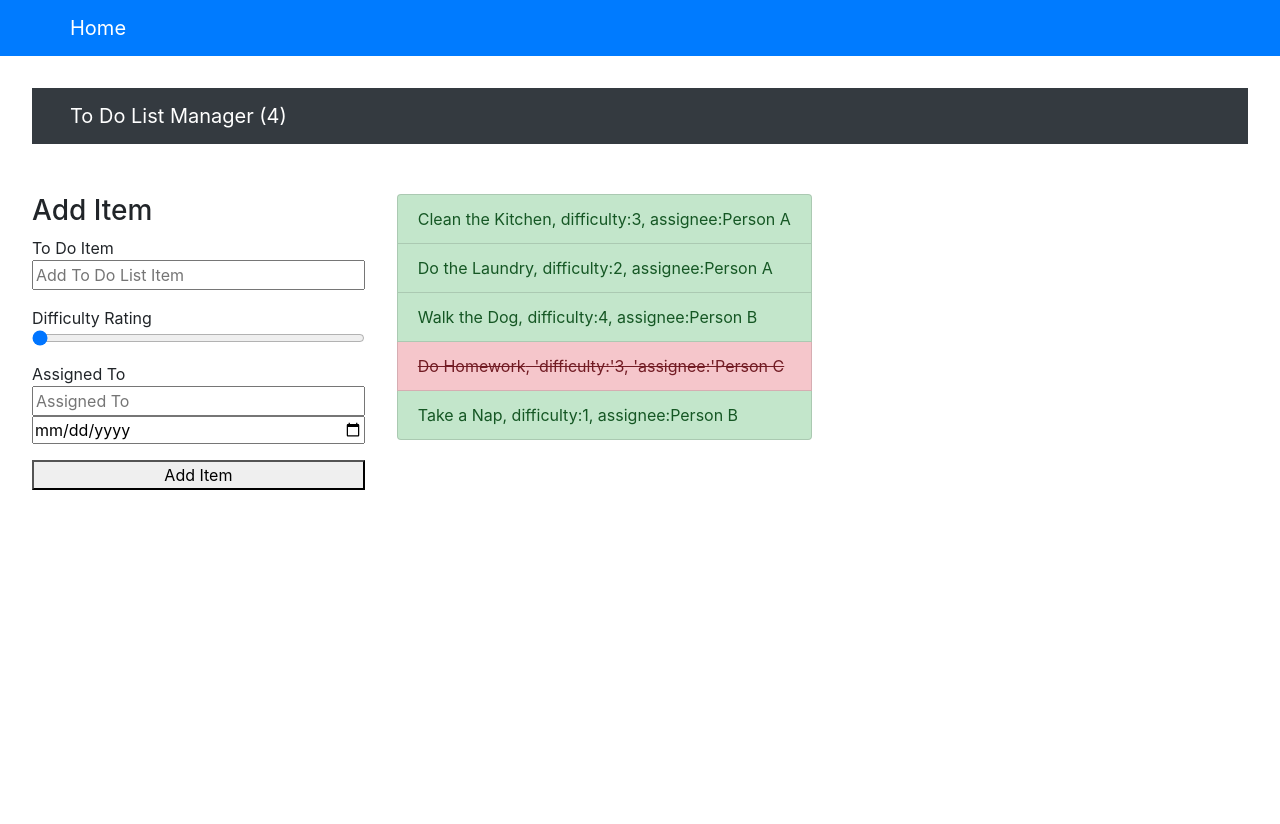
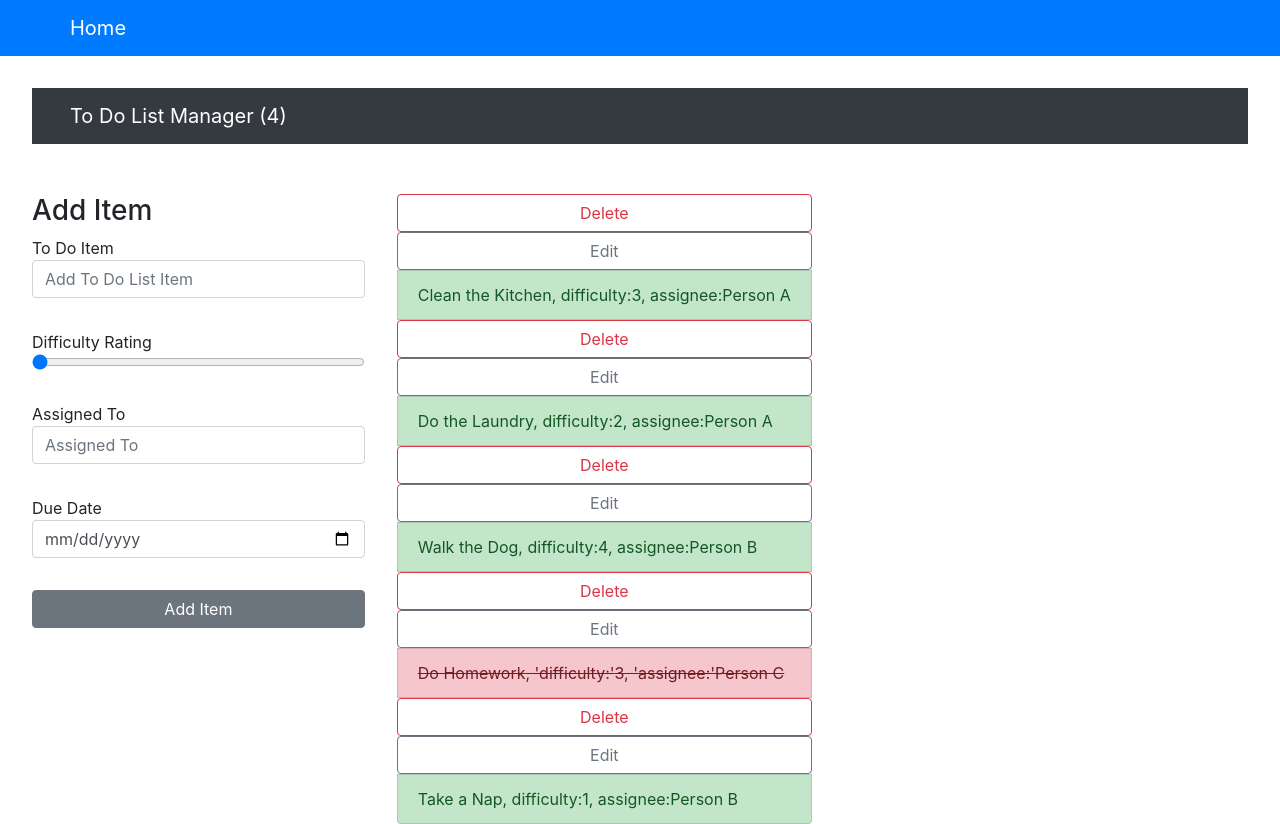
Before and after one commit to ibrahimBanat/todo, a React (Create React App) app: page / in a window 1280 px wide. Before the commit the page ends 800 px from the top, so only its background shows below. Built offline with nearby package versions, Linux system fonts and the light colour scheme.

Commit message:
adding edit/delete button

```diff
--- a/src/components/todo/Form.js
+++ b/src/components/todo/Form.js
@@ -1,68 +1,80 @@
 import React from 'react';
+import { useState } from 'react';
+import { Button } from 'react-bootstrap';
+import { Form } from 'react-bootstrap';
+function TodoForm(props) {
+  const [item, setItem] = useState({});
 
-class TodoForm extends React.Component {
-  constructor(props) {
-    super(props);
-    this.state = { item: {} };
-  }
-  handleInputChange = e => {
-    this.setState({
-      item: { ...this.state.item, [e.target.name]: e.target.value },
-    });
+  const handleInputChange = e => {
+    setItem({ ...item, [e.target.name]: e.target.value });
   };
 
-  handleSubmit = e => {
+  const handleSubmit = e => {
     e.preventDefault();
     e.target.reset();
-    this.props.handleSubmit(this.state.item);
-    const item = {};
-    this.setState({ item });
+    props.handleSubmit(item);
+    setItem({});
   };
 
-  render() {
-    return (
-      <>
-        <h3>Add Item</h3>
-        <form onSubmit={this.handleSubmit}>
-          <label>
+  return (
+    <>
+      <h3>Add Item</h3>
+      <Form onSubmit={handleSubmit}>
+        <Form.Group controlId='formBasicEmail'>
+          <Form.Label>
             <span>To Do Item</span>
-            <input
+            <Form.Control
               name='text'
               placeholder='Add To Do List Item'
-              onChange={this.handleInputChange}
+              onChange={handleInputChange}
             />
-          </label>
-          <label>
+          </Form.Label>
+        </Form.Group>
+
+        <Form.Group controlId='formBasicEmail'>
+          <Form.Label>
             <span>Difficulty Rating</span>
-            <input
+            <Form.Control
+              variant='info'
               defaultValue='1'
               type='range'
               min='1'
               max='5'
               name='difficulty'
-              onChange={this.handleInputChange}
+              onChange={handleInputChange}
             />
-          </label>
-          <label>
+          </Form.Label>
+        </Form.Group>
+
+        <Form.Group controlId='formBasicEmail'>
+          <Form.Label>
             <span>Assigned To</span>
-            <input
+            <Form.Control
               type='text'
               name='assignee'
               placeholder='Assigned To'
-              onChange={this.handleInputChange}
+              onChange={handleInputChange}
             />
-            <input
+          </Form.Label>
+        </Form.Group>
+
+        <Form.Group controlId='formBasicEmail'>
+          <Form.Label>
+            <span>Due Date</span>
+            <Form.Control
               type='date'
-              name='date'
-              placeholder='Date'
-              onChange={this.handleInputChange}
+              name='duedate'
+              onChange={handleInputChange}
             />
-          </label>
-          <button>Add Item</button>
-        </form>
-      </>
-    );
-  }
+          </Form.Label>
+        </Form.Group>
+
+        <Button variant='secondary' type='submit'>
+          Add Item
+        </Button>
+      </Form>
+    </>
+  );
 }
 
 export default TodoForm;
--- a/src/components/todo/Header.js
+++ b/src/components/todo/Header.js
@@ -1,6 +1,5 @@
 import React from 'react';
 import { Nav, Navbar, Container } from 'react-bootstrap';
-
 const Header = props => {
   return (
     <React.Fragment>
--- a/src/components/todo/List.js
+++ b/src/components/todo/List.js
@@ -1,9 +1,22 @@
 import React, { useState } from 'react';
-import { ListGroup } from 'react-bootstrap';
+import { ListGroup, Button, Form } from 'react-bootstrap';
 import { If, Else } from './IF';
 
 const List = props => {
-  const [clicked, setClicked] = useState();
+  const [id, setId] = useState('');
+  const [flag, setFlag] = useState(false);
+
+  const toggle = id => {
+    setFlag(!flag);
+    setId(id);
+    props.updateState(id);
+  };
+  const editor = e => {
+    e.preventDefault();
+    toggle(id);
+    let newUpdate = e.target.text.value;
+    props.editor(newUpdate, id);
+  };
 
   return (
     <ListGroup>
@@ -11,6 +24,20 @@ const List = props => {
         item => (
           <>
             <If condition={item.complete}>
+              <Button
+                variant='outline-danger'
+                onClick={() => props.deleteH(item._id)}
+                value={item._id}
+              >
+                Delete
+              </Button>
+              <Button
+                variant='outline-secondary'
+                onClick={() => toggle(item._id)}
+                value={item._id}
+              >
+                Edit
+              </Button>{' '}
               <ListGroup.Item
                 action
                 variant='danger'
@@ -24,9 +51,34 @@ const List = props => {
                 {item.text}, 'difficulty:'{item.difficulty}, 'assignee:'
                 {item.assignee}
               </ListGroup.Item>
+              <If condition={flag}>
+                <Form onSubmit={editor}>
+                  <Form.Label>
+                    <span>Edit Task</span>
+                    <Form.Control type='text' name='text' />
+                  </Form.Label>
+                  <Button variant='outline-secondary' type='submit'>
+                    Submit Edit
+                  </Button>
+                </Form>
+              </If>
             </If>
 
             <Else condition={item.complete}>
+              <Button
+                variant='outline-danger'
+                onClick={() => props.deleteH(item._id)}
+                value={item._id}
+              >
+                Delete
+              </Button>
+              <Button
+                variant='outline-secondary'
+                onClick={() => toggle(item._id)}
+                value={item._id}
+              >
+                Edit
+              </Button>{' '}
               <ListGroup.Item
                 action
                 variant='success'
@@ -36,6 +88,17 @@ const List = props => {
               >
                 {`${item.text}, difficulty:${item.difficulty}, assignee:${item.assignee}`}
               </ListGroup.Item>
+              <If condition={flag}>
+                <Form onSubmit={editor}>
+                  <Form.Label>
+                    <span>Edit Task</span>
+                    <Form.Control type='text' name='text' />
+                  </Form.Label>
+                  <Button variant='outline-secondary' type='submit'>
+                    Submit Edit
+                  </Button>
+                </Form>
+              </If>
             </Else>
           </>
         )
--- a/src/components/todo/Todo.js
+++ b/src/components/todo/Todo.js
@@ -25,6 +25,23 @@ const Todo = props => {
       setCount(list.filter(item => !item.complete).length);
       setList(list2);
     }
+  };
+  const editor = (text, id) => {
+    let item = list.filter(item => item._id === id)[0] || {};
+    if (item) {
+      item.text = text;
+      let list5 = list.map(itm => {
+        if (itm._id === id) {
+          return item;
+        } else {
+          return itm;
+        }
+      });
+      setList(list5);
+    }
+  };
+  const updateState = id => {
+    setCount(list.filter(item => !item.complete).length);
   };
 
   useEffect(() => {
@@ -72,6 +89,14 @@ const Todo = props => {
   useEffect(() => {
     document.title = `To Do List: ${count}`;
   }, [count]);
+  const deleteH = id => {
+    let list4 = list.filter(item => item._id !== id) || {};
+    console.log('deleted', list4);
+    setList(list4);
+    console.log(list.filter(item => !item.complete !== false).length);
+    setCount(list4.filter(item => !item.complete).length);
+  };
+
   return (
     <React.Fragment>
       <Header color={'primary'} text={'Home'} />
@@ -87,7 +112,13 @@ const Todo = props => {
           </div>
 
           <div>
-            <TodoList list={list} handleComplete={toggleComplete} />
+            <TodoList
+              list={list}
+              handleComplete={toggleComplete}
+              deleteH={deleteH}
+              editor={editor}
+              updateState={updateState}
+            />
           </div>
         </div>
       </section>
```
